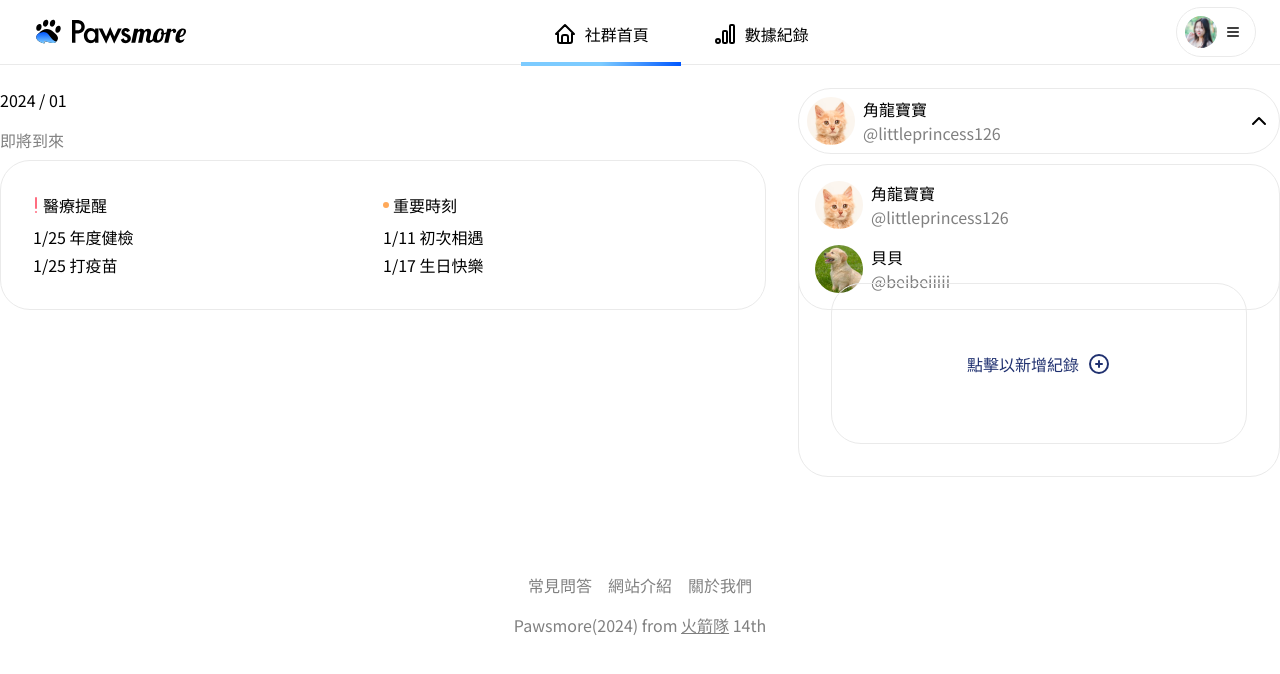
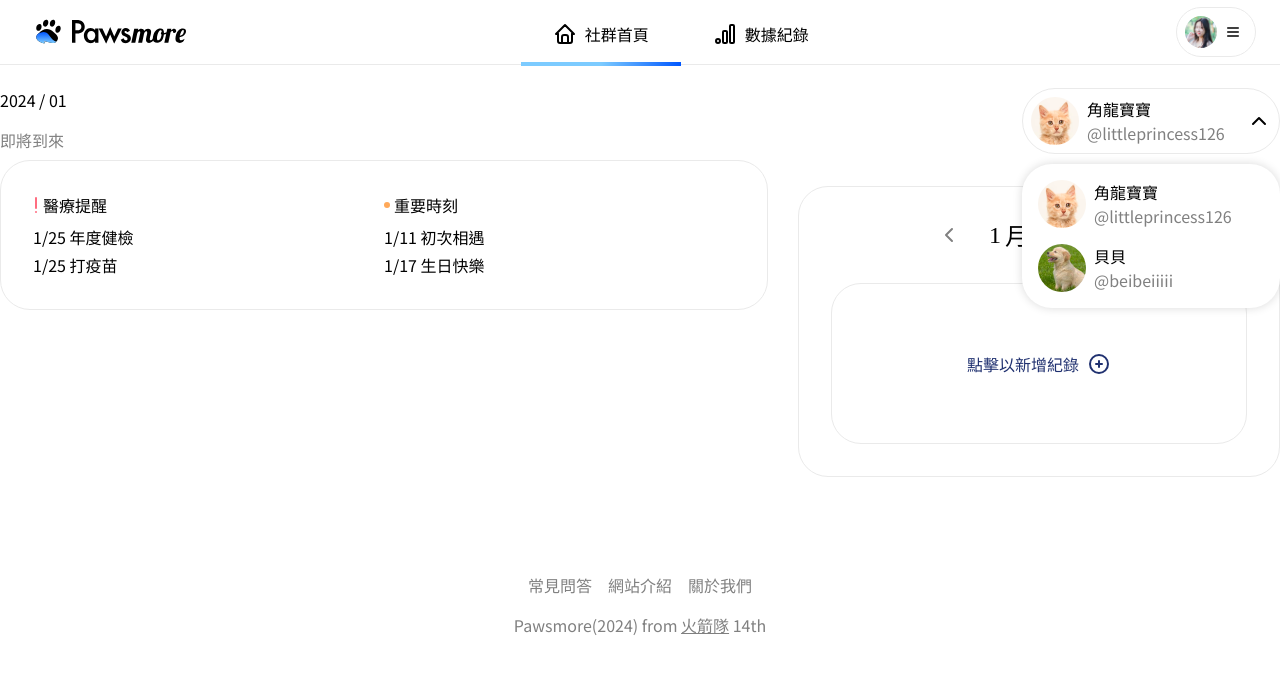
Before and after one commit to penspulse326/rocket_pawsmore, a Next.js app: page /test/record_dashboard in a window 1280 px wide. Both pictures are taken after a click on the icon 1259 px from the left and 121 px from the top of the page. Shown: the top 674 px of the page. Built offline with nearby package versions, Linux system fonts and the light colour scheme.

Commit message:
fixed: PetAccount layout style

```diff
--- a/src/components/recordDashboard/PetAccount.tsx
+++ b/src/components/recordDashboard/PetAccount.tsx
@@ -58,7 +58,7 @@ const PetAccount = () => {
   };
   const ExpandedCard = () => {
     return (
-      <div className="absolute top-[76px] bg-white border border-stroke rounded-[30px] p-2 min-w-[242px] w-full">
+      <div className="absolute top-[76px] bg-white shadow-[0_0_10px_0_rgba(0,0,0,0.15)] rounded-[30px] p-2  w-full z-10">
         {petAccounts.map((account, index) => {
           return (
             <ul
@@ -86,9 +86,8 @@ const PetAccount = () => {
       </div>
     );
   };
-
   return (
-    <section className="relative min-w-[258px] w-full">
+    <section className="relative min-w-[258px] max-w-[258px]">
       <AccountCard />
       {isExpanded && <ExpandedCard />}
     </section>
--- a/src/pages/test/record_dashboard.tsx
+++ b/src/pages/test/record_dashboard.tsx
@@ -12,7 +12,7 @@ export default function RecordDashboard() {
           <Calendar />
           <Upcoming />
         </div>
-        <div className="flex flex-col gap-y-8">
+        <div className="flex flex-col gap-y-8 max-w-[480px] items-end">
           <PetAccount />
           <RecordCard />
         </div>
```
